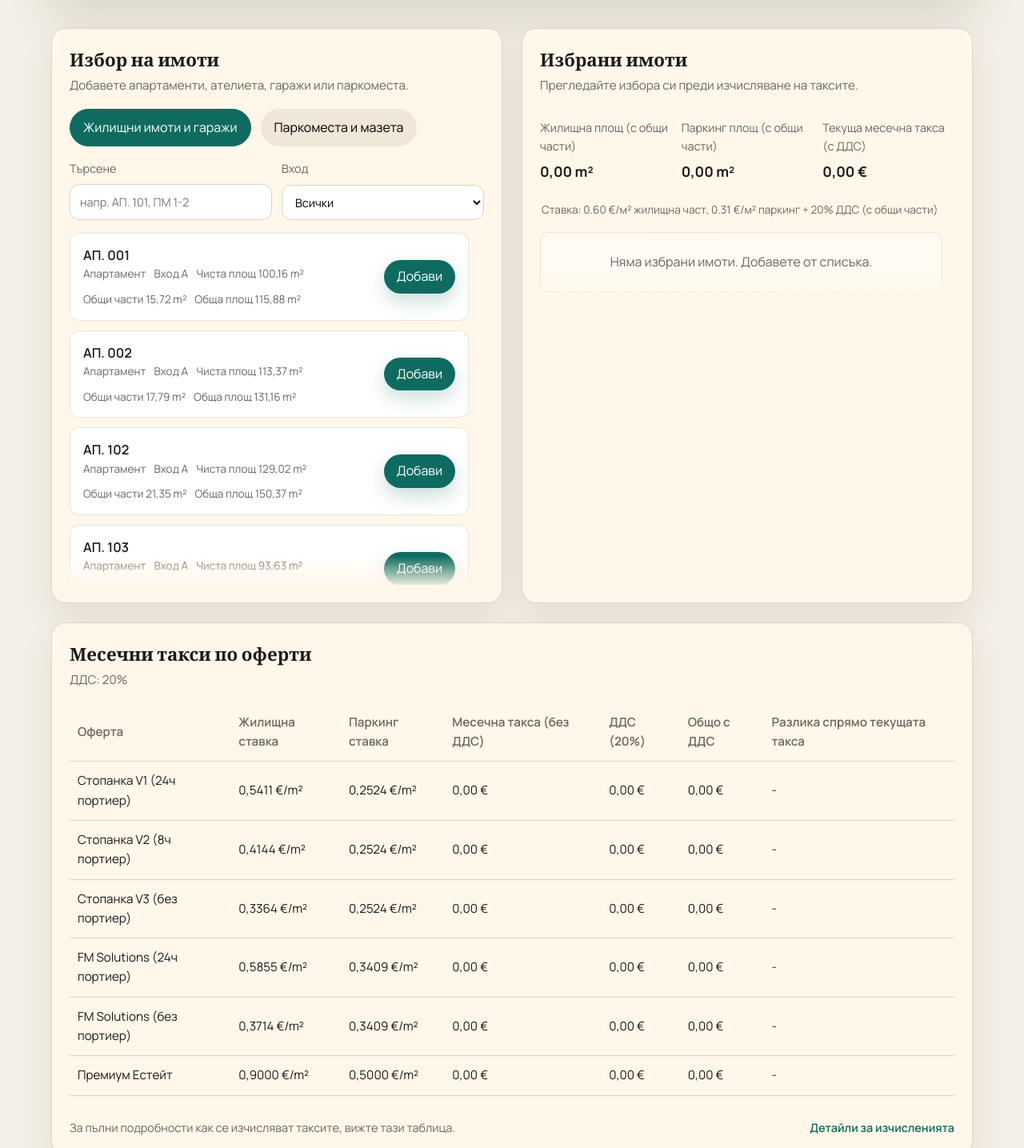
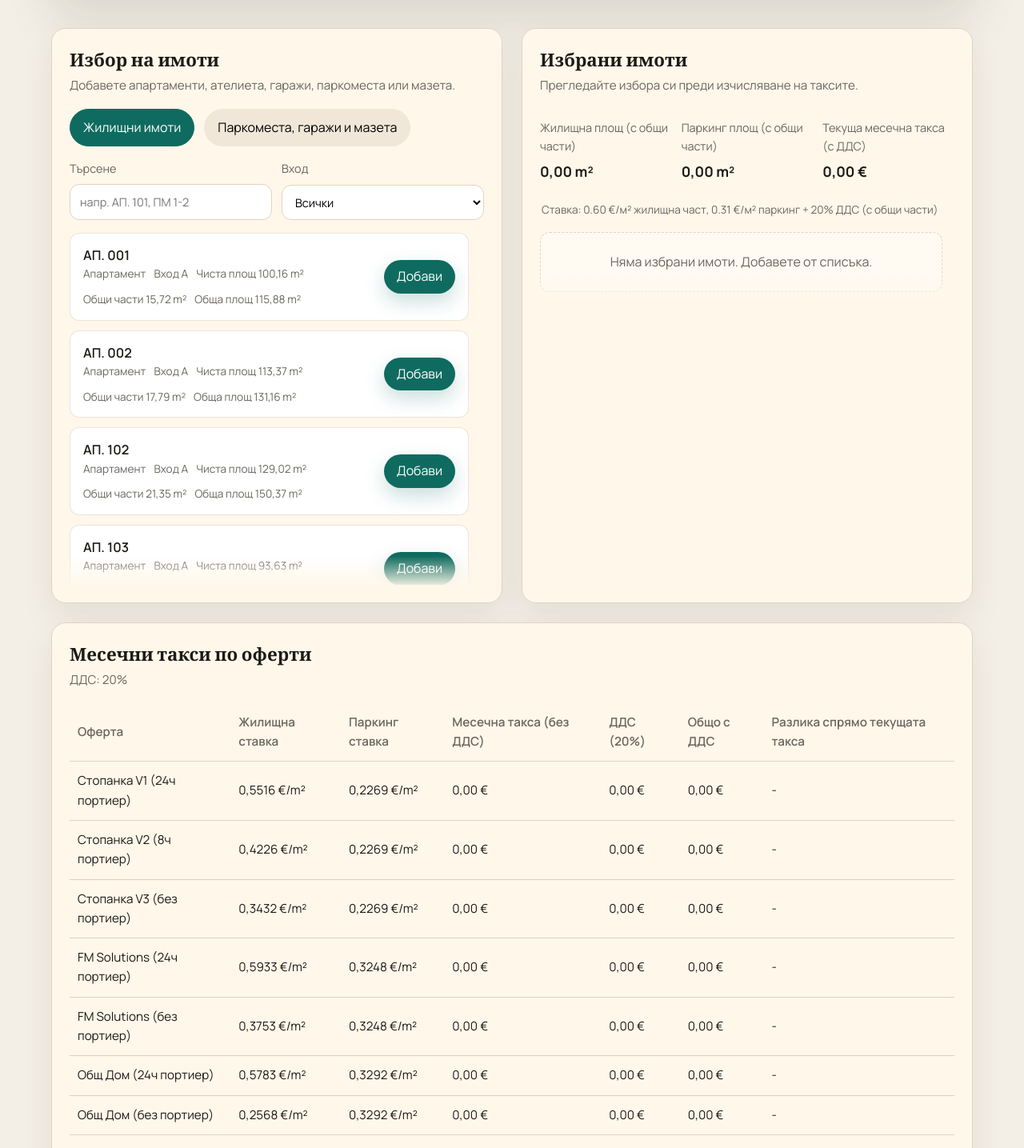
Before and after one commit to valo/white_district, a React (Vite) app: page / in a window 1280 px wide. Shown: the part 795-2230 px from the top of the page at 80% size. Built offline with nearby package versions, Linux system fonts and the light colour scheme.

Commit message:
Update fees data: add 2 new offers and charge garages as parking

```diff
--- a/src/App.jsx
+++ b/src/App.jsx
@@ -46,7 +46,7 @@ function App() {
         eyebrow: 'White District',
         title: 'Monthly Maintenance Fee Calculator',
         intro:
-          'Select apartments and parking spots to see monthly fees per offer, VAT, and totals. Fees include common areas. Garages and ateliers are counted as residential units.',
+          'Select apartments and parking spots to see monthly fees per offer, VAT, and totals. Fees include common areas. Garages are counted with parking units.',
         selectedUnits: 'Selected units',
         residentialArea: 'Residential area (incl. common)',
         parkingArea: 'Parking area (incl. common)',
@@ -54,9 +54,10 @@ function App() {
         commonAreaLabel: 'Common area',
         totalAreaLabel: 'Total area',
         unitPicker: 'Unit picker',
-        unitPickerSubtitle: 'Add apartments, ateliers, garages, or parking spots.',
+        unitPickerSubtitle:
+          'Add apartments, ateliers, garages, parking spots, or storage rooms.',
         residentialTab: 'Residential units',
-        parkingTab: 'Parking spots',
+        parkingTab: 'Parking, garages & storage',
         searchLabel: 'Search',
         searchPlaceholder: 'e.g., АП. 101, ПМ 1-2',
         entranceLabel: 'Entrance',
@@ -88,7 +89,7 @@ function App() {
         eyebrow: 'White District',
         title: 'Калкулатор за месечна такса поддръжка',
         intro:
-          'Изберете апартаменти и паркоместа, за да видите месечните такси по оферти, ДДС и общи суми. Таксите включват общи части. Гаражите и ателиетата се считат за жилищни площи.',
+          'Изберете апартаменти и паркоместа, за да видите месечните такси по оферти, ДДС и общи суми. Таксите включват общи части. Гаражите се считат към паркинг площите.',
         selectedUnits: 'Избрани имоти',
         residentialArea: 'Жилищна площ (с общи части)',
         parkingArea: 'Паркинг площ (с общи части)',
@@ -97,9 +98,9 @@ function App() {
         totalAreaLabel: 'Обща площ',
         unitPicker: 'Избор на имоти',
         unitPickerSubtitle:
-          'Добавете апартаменти, ателиета, гаражи или паркоместа.',
-        residentialTab: 'Жилищни имоти и гаражи',
-        parkingTab: 'Паркоместа и мазета',
+          'Добавете апартаменти, ателиета, гаражи, паркоместа или мазета.',
+        residentialTab: 'Жилищни имоти',
+        parkingTab: 'Паркоместа, гаражи и мазета',
         searchLabel: 'Търсене',
         searchPlaceholder: 'напр. АП. 101, ПМ 1-2',
         entranceLabel: 'Вход',
--- a/src/data/offers.json
+++ b/src/data/offers.json
@@ -3,35 +3,47 @@
     {
       "id": "v1-24",
       "name": "Стопанка V1 (24ч портиер)",
-      "residentialRate": 0.5411295123,
-      "parkingRate": 0.252447891
+      "residentialRate": 0.551649729,
+      "parkingRate": 0.2268666856
     },
     {
       "id": "v2-8",
       "name": "Стопанка V2 (8ч портиер)",
-      "residentialRate": 0.4143831945,
-      "parkingRate": 0.252447891
+      "residentialRate": 0.4226271076,
+      "parkingRate": 0.2268666856
     },
     {
       "id": "v3",
       "name": "Стопанка V3 (без портиер)",
-      "residentialRate": 0.3363857754,
-      "parkingRate": 0.252447891
+      "residentialRate": 0.343228892,
+      "parkingRate": 0.2268666856
     },
     {
       "id": "fm-solutions-24",
       "name": "FM Solutions (24ч портиер)",
-      "residentialRate": 0.5854921408,
-      "parkingRate": 0.3409233045
+      "residentialRate": 0.593250822,
+      "parkingRate": 0.3247836859
     },
     {
       "id": "fm-solutions",
       "name": "FM Solutions (без портиер)",
-      "residentialRate": 0.3713886902,
-      "parkingRate": 0.3409233045
+      "residentialRate": 0.3753021753,
+      "parkingRate": 0.3247836859
     },
     {
-      "id": "offer-6",
+      "id": "24",
+      "name": "Общ Дом (24ч портиер)",
+      "residentialRate": 0.5783347994,
+      "parkingRate": 0.3292043813
+    },
+    {
+      "id": "offer-7",
+      "name": "Общ Дом (без портиер)",
+      "residentialRate": 0.2567712223,
+      "parkingRate": 0.3292043813
+    },
+    {
+      "id": "offer-8",
       "name": "Премиум Естейт",
       "residentialRate": 0.9,
       "parkingRate": 0.5
```
Also changed, not shown: src/data/units.json, 1 other file (tests, documents, lock files or other folders).
